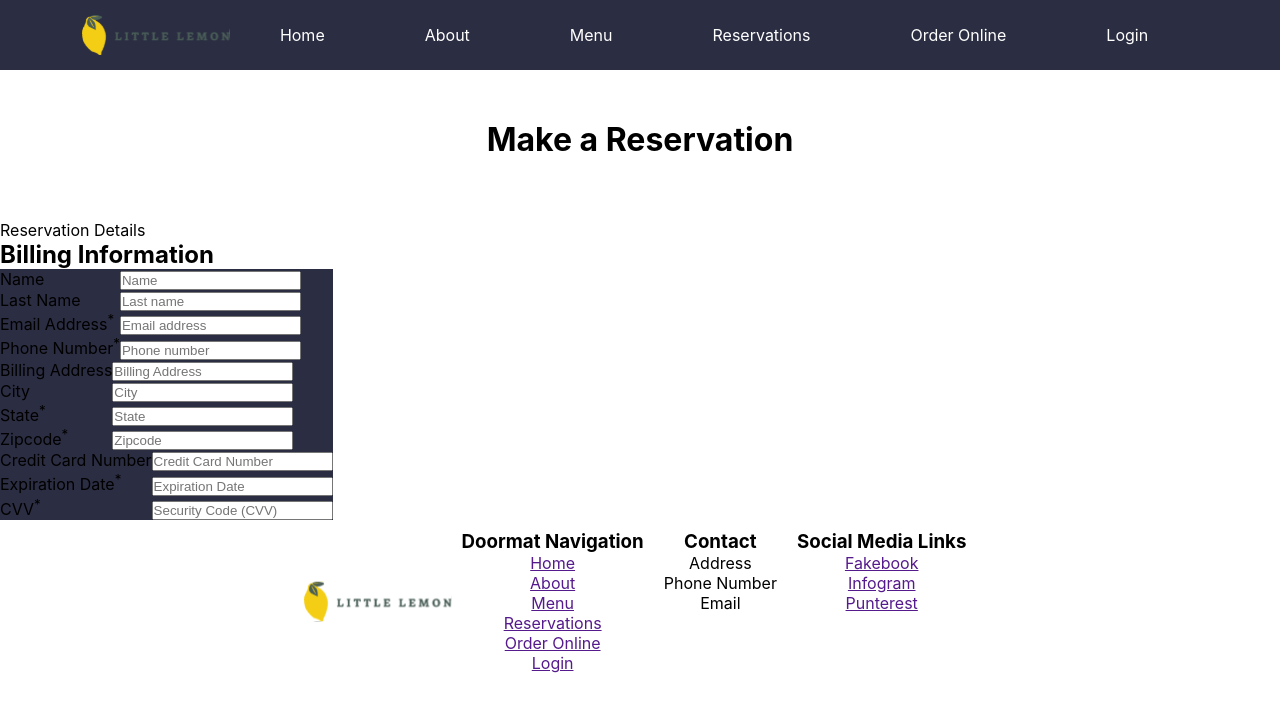
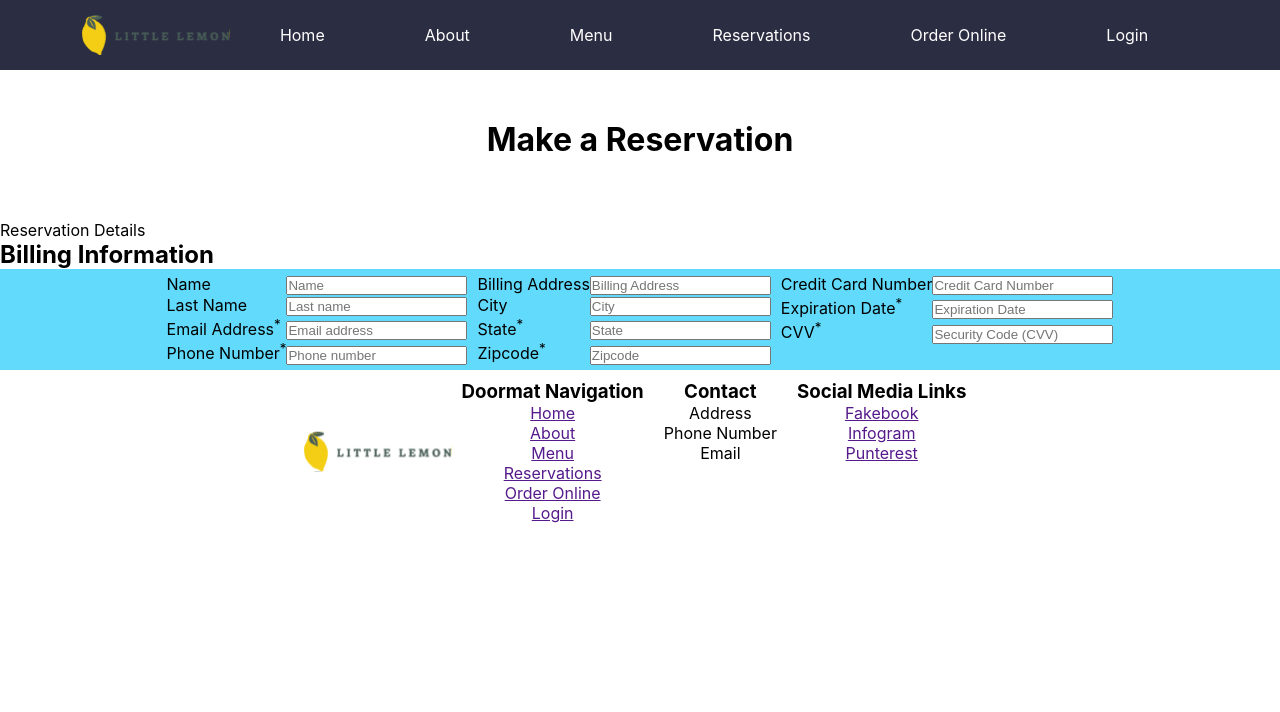
Before and after one commit to digitAI-4N6/little-lemon, a React (Create React App) app: page / in a window 1280 px wide. Shown: the top 712 px of the page. Built offline with nearby package versions, Linux system fonts and the light colour scheme.

Commit message:
Adjust Billing Info alignment
Adjust Billing Info alignment

```diff
--- a/src/App.css
+++ b/src/App.css
@@ -88,16 +88,17 @@ padding-top: 50px;
 }
 
 .billing {
-  background-color: #2b2d42;
-  display: table;
+  background-color: #61dafb;
+  display: flex;
   flex-flow: row wrap;
   justify-content: center;
-  align-content: right;
 }
 
-/* .billing ul {
-
-} */
+.billing ul {
+  display: table-row-group;
+  justify-content:space-between;
+  padding: 5px;
+}
 
 .billing li {
   display: table-row;
```
